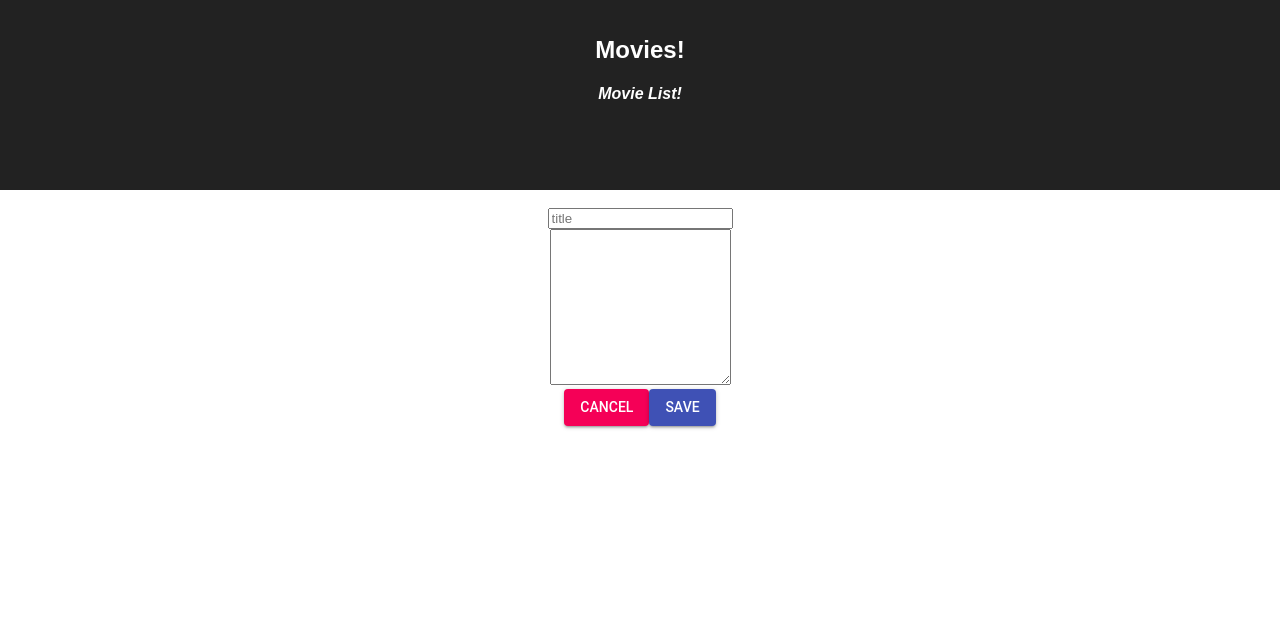
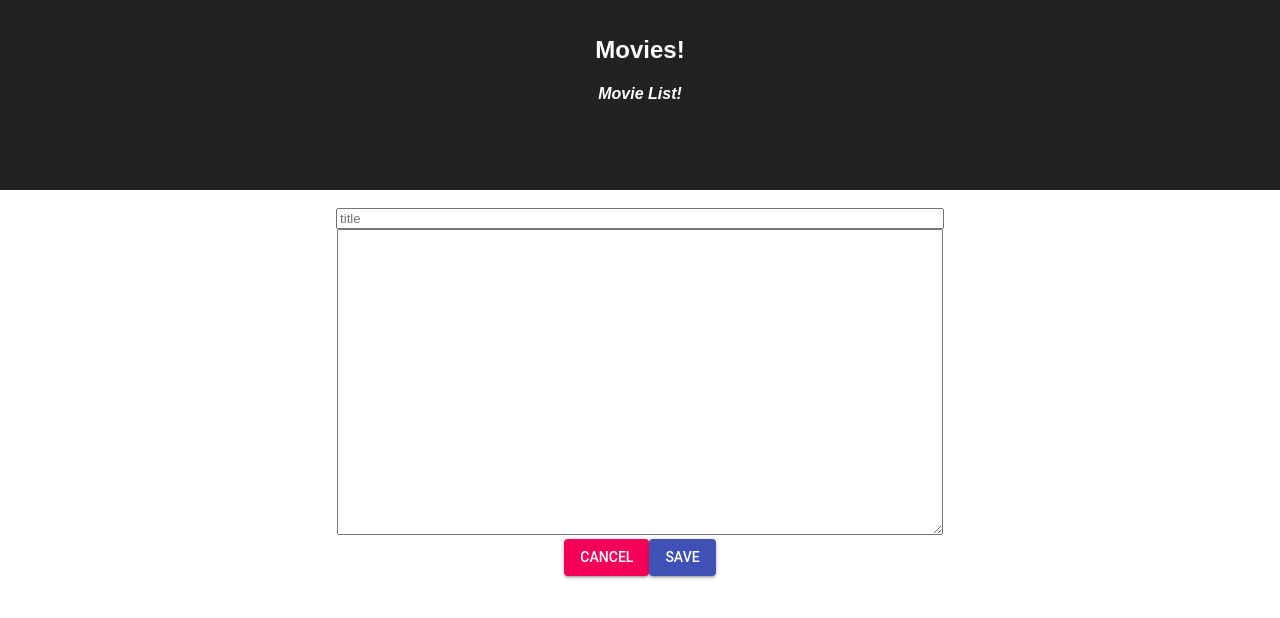
Before and after one commit to cloakerwolf/Movie-Picker, a React (Create React App) app: page /#/Edit/1 in a window 1280 px wide. Shown: the top 618 px of the page. Built offline with nearby package versions, Linux system fonts and the light colour scheme.

Commit message:
changed the width of the input and the textarea

```diff
--- a/src/components/App/App.css
+++ b/src/components/App/App.css
@@ -22,3 +22,11 @@
   from { transform: rotate(0deg); }
   to { transform: rotate(360deg); }
 }
+
+input {
+  width: 600px
+}
+
+textarea {
+  width: 600px
+}
--- a/src/components/Edit/Edit.jsx
+++ b/src/components/Edit/Edit.jsx
@@ -37,7 +37,7 @@ class Edit extends Component {
                     <input placeholder="title" value={this.state.title} onChange={(event) => this.setState({title: event.target.value})} />
                     <br />
                     <textarea
-                        rows="10"
+                        rows="20"
                         col="100"
                         name="description"
                         onChange={(event) => this.setState({ description: event.target.value })}
--- a/src/index.js
+++ b/src/index.js
@@ -80,14 +80,14 @@ const movies = (state = [], action) => {
 
 
 // Used to store the movie genres
-const genres = (state = [], action) => {
-    switch (action.type) {
-        case 'SET_GENRES':
-            return action.payload;
-        default:
-            return state;
-    }
-}
+// const genres = (state = [], action) => {
+//     switch (action.type) {
+//         case 'SET_GENRES':
+//             return action.payload;
+//         default:
+//             return state;
+//     }
+// }
 
 //Used to store the specific movie
 const specificMovie = (state = {genres: []}, action) => {
@@ -103,7 +103,7 @@ const specificMovie = (state = {genres: []}, action) => {
 const storeInstance = createStore(
     combineReducers({
         movies,
-        genres,
+        // genres,
         specificMovie
     }),
     // Add sagaMiddleware to our store
```
